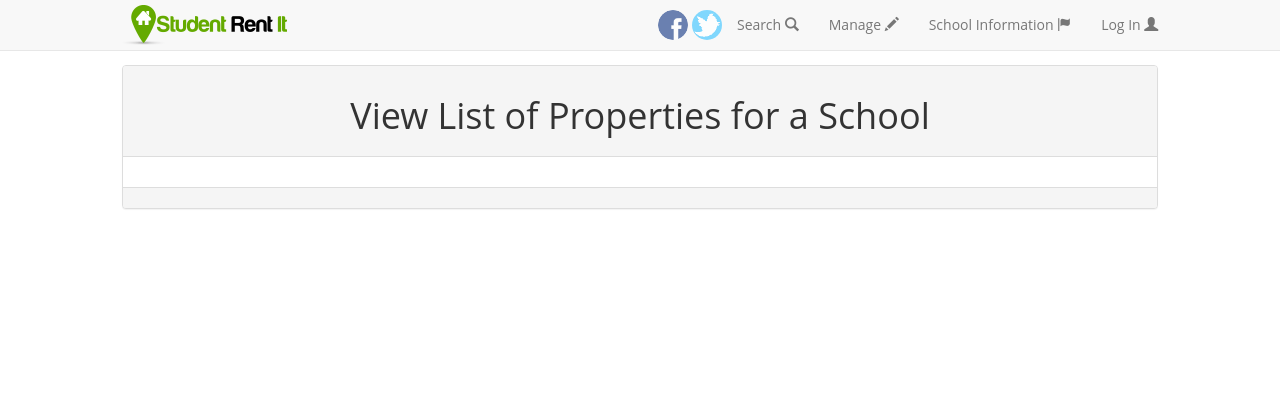
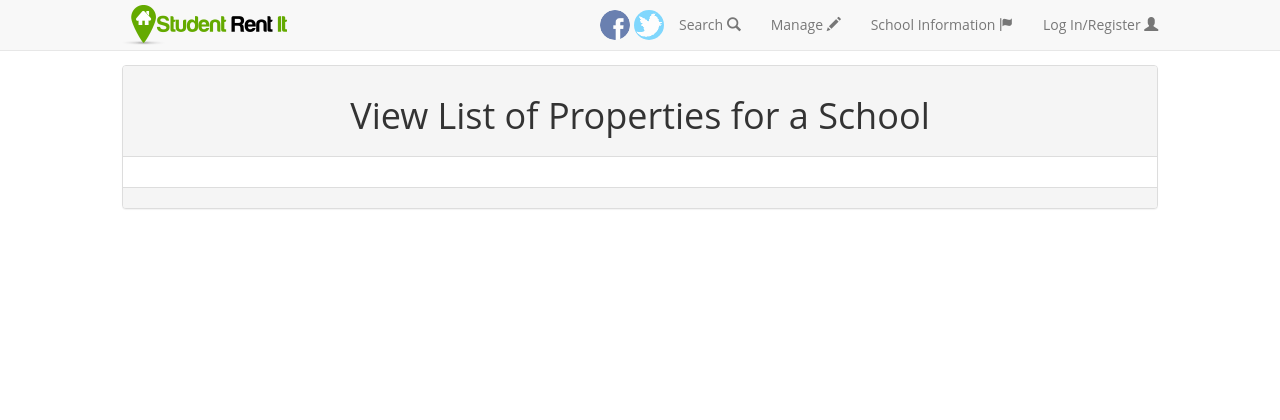
Before and after one commit to StudentRentIt/main, a Django app: page /schools/ in a window 1280 px wide. Shown: the top 420 px of the page. Run offline with Django 3.2, Linux system fonts and the light colour scheme; data that the repository does not hold is empty; some libraries are stand-ins or nearby versions.

Commit message:
fix link on schools pagege and change header

```diff
--- a/main/templates/maincontent/school_list.html
+++ b/main/templates/maincontent/school_list.html
@@ -18,9 +18,9 @@
                                     <div class="col-md-6 ">
                                         <a href="{% url 'property-list' s.id %}">
                                             <img src="{{ s.image.url }}" class="img-responsive img-rounded"
-                                            title="List of Apartments for {{ s }} in {{ s.city }}" alt="List of Apartments for {{ s }} in {{ s.city }}" />
+                                                title="List of Apartments for {{ s }} in {{ s.city }}" alt="List of Apartments for {{ s }} in {{ s.city }}" />
+                                            <h2 class="img-caption-overlay text-right">{{ s.name }}</h2>
                                         </a>
-                                        <h2 class="img-caption-overlay text-right">{{ s.name }}</h2>
                                     </div>
                                 {% if forloop.counter|divisibleby:"2" or forloop.last %}
                                     </div>
--- a/main/templates/maininclude/header.html
+++ b/main/templates/maininclude/header.html
@@ -17,7 +17,7 @@
       </ul>
       <ul class="nav navbar-nav navbar-right">
         <li>{% include "maininclude/general/social_links.html" %}</li>
-        <li><a href="/search/">Search <span class="glyphicon glyphicon-search"></span></a></li>
+        <li><a href="{% url 'search' %}">Search <span class="glyphicon glyphicon-search"></span></a></li>
         <li><a href="#" data-toggle="modal" data-target="#manageModal">Manage <span class="glyphicon glyphicon-pencil"></span></a></li>
         <li><a href="#" data-toggle="modal" data-target="#chooseSchoolModal">School Information <span class="glyphicon glyphicon-flag"></span></a></li>
         {% if user.is_authenticated %}
@@ -26,12 +26,12 @@
             <a href="#" class="dropdown-toggle" data-toggle="dropdown"><span class="glyphicon glyphicon-asterisk"></span></a>
             <ul class="dropdown-menu">
                 <li><a href="{% url 'favorites' %}"><span class="glyphicon glyphicon-heart"></span>  Favorites</a></li>
-                <li><a href="/accounts/profile/"><span class="glyphicon glyphicon-user"></span>  Edit Profile</a></li>
+                <li><a href="{% url 'user_profile' %}"><span class="glyphicon glyphicon-user"></span>  Edit Profile</a></li>
                 <li><a href="{% url 'account_logout' %}"><span class="glyphicon glyphicon-lock"></span>  Logout</a></li>
             </ul>
           </li>
         {% else %}
-        <li><a href="#" data-toggle="modal" data-target="#loginModal">Log In <span class="glyphicon glyphicon-user"></span></a></li>
+        <li><a href="#" data-toggle="modal" data-target="#loginModal">Log In/Register <span class="glyphicon glyphicon-user"></span></a></li>
         {% endif %}
       </ul>
     </div><!-- /.navbar-collapse -->
```
